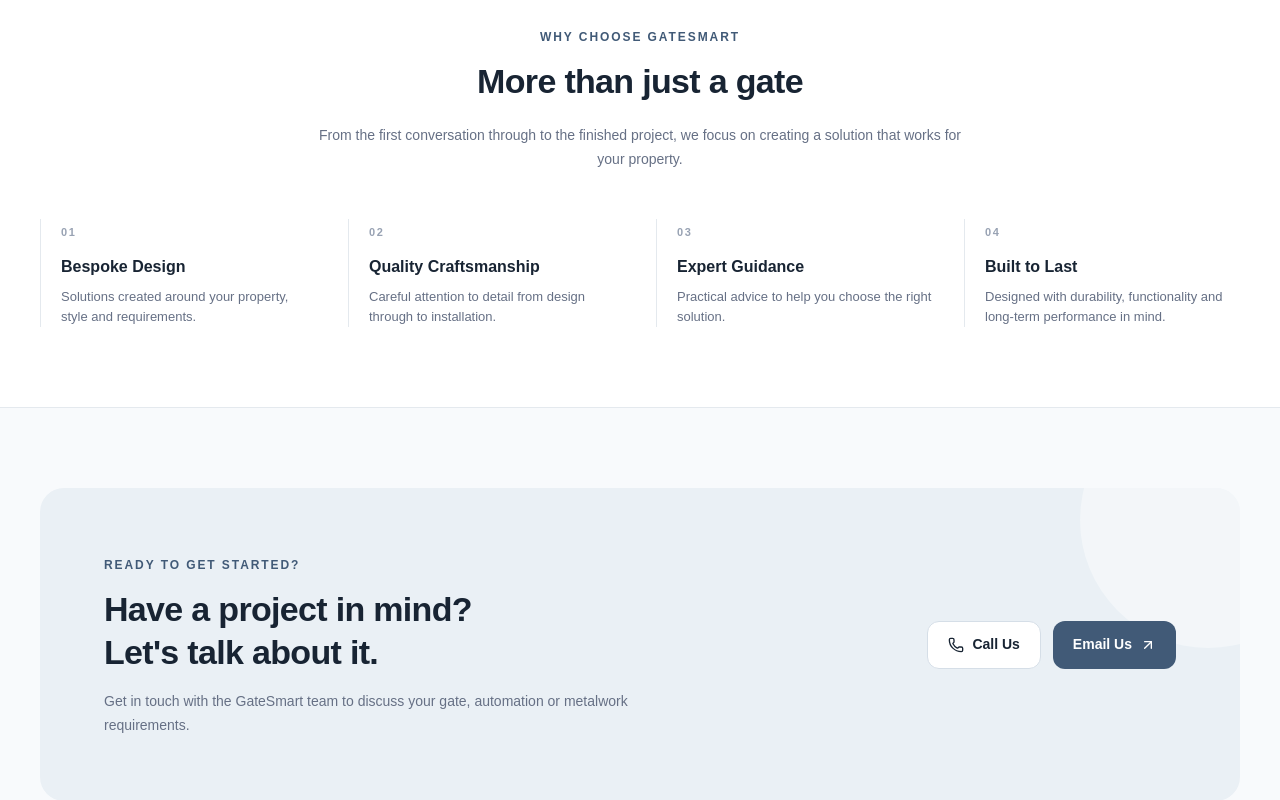
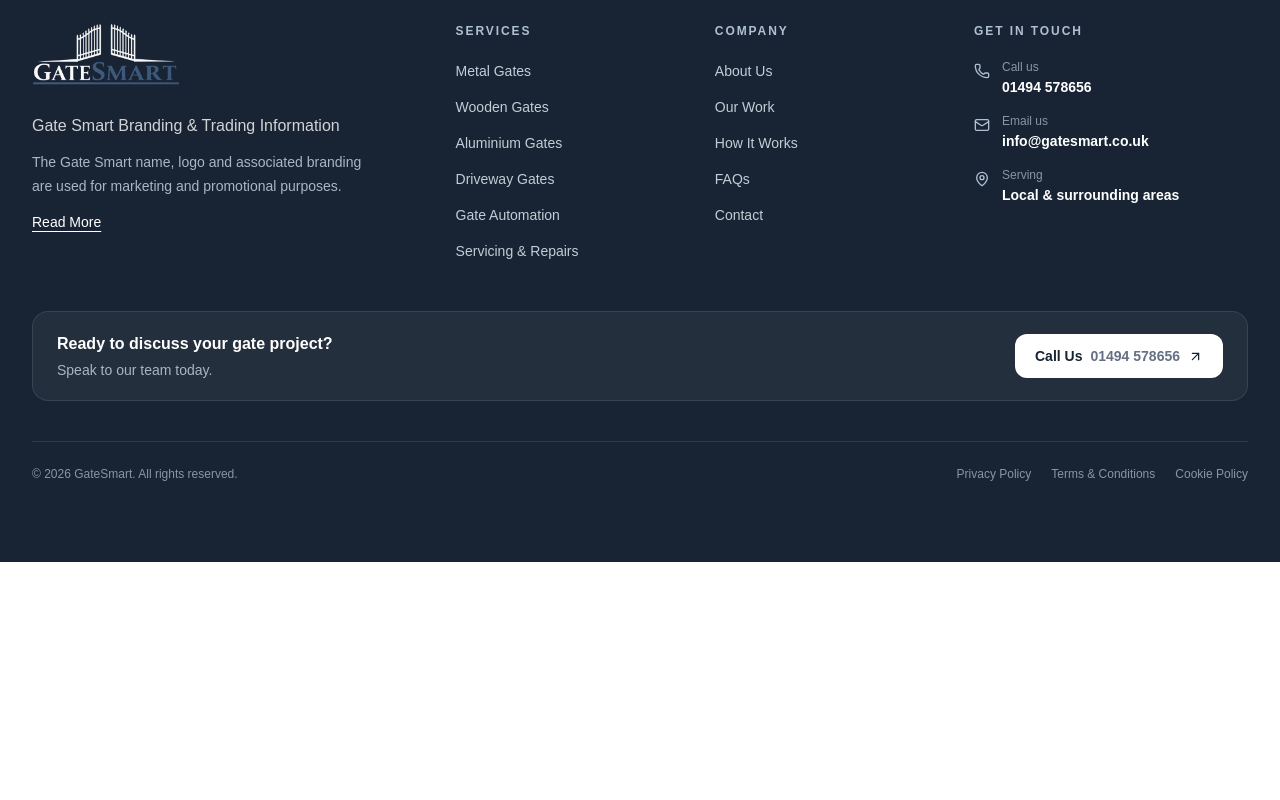
Before and after one commit to joySutradhor/c-gate-smart-website, a Next.js app: page /contact in a window 1280 px wide. Shown: the part 1860-2660 px from the top of the page. After the commit the page ends 2422 px from the top, so only its background shows below. Built offline with nearby package versions, Linux system fonts and the light colour scheme.

Commit message:
contact page added

```diff
--- a/app/contact/page.jsx
+++ b/app/contact/page.jsx
@@ -1465,351 +1465,8 @@
       </section>
 
 
-      {/* =====================================================
-          WHY CONTACT US
-      ====================================================== */}
-
-      <section className="border-y border-[#E4E9EE] bg-white">
-
-        <div
-          className="
-            mx-auto
-            max-w-7xl
-            px-5
-            py-16
-
-            sm:px-8
-
-            lg:px-10
-            lg:py-20
-          "
-        >
-
-          <div
-            className="
-              mx-auto
-              max-w-2xl
-              text-center
-            "
-          >
-
-            <span
-              className="
-                text-[12px]
-                font-semibold
-                uppercase
-                tracking-[0.16em]
-                text-[#415A77]
-              "
-            >
-              Why Choose GateSmart
-            </span>
-
-
-            <h2
-              className="
-                mt-2
-                text-[28px]
-                font-semibold
-                tracking-[-0.02em]
-                text-[#182433]
-
-                sm:text-[34px]
-              "
-            >
-              More than just a gate
-            </h2>
-
-
-            <p
-              className="
-                mt-4
-                text-[14px]
-                leading-6
-                text-[#667085]
-              "
-            >
-              From the first conversation through to the
-              finished project, we focus on creating a
-              solution that works for your property.
-            </p>
-
-          </div>
-
-
-          {/* Features */}
-
-          <div
-            className="
-              mt-12
-              grid
-              gap-8
-
-              sm:grid-cols-2
-
-              lg:grid-cols-4
-            "
-          >
-
-            {[
-              {
-                number: "01",
-                title: "Bespoke Design",
-                text: "Solutions created around your property, style and requirements.",
-              },
-
-              {
-                number: "02",
-                title: "Quality Craftsmanship",
-                text: "Careful attention to detail from design through to installation.",
-              },
-
-              {
-                number: "03",
-                title: "Expert Guidance",
-                text: "Practical advice to help you choose the right solution.",
-              },
-
-              {
-                number: "04",
-                title: "Built to Last",
-                text: "Designed with durability, functionality and long-term performance in mind.",
-              },
-            ].map((item) => (
-
-              <div
-                key={item.number}
-                className="
-                  border-l
-                  border-[#E4E9EE]
-                  pl-5
-                "
-              >
-
-                <span
-                  className="
-                    text-[11px]
-                    font-semibold
-                    tracking-[0.14em]
-                    text-[#98A2B3]
-                  "
-                >
-                  {item.number}
-                </span>
-
-                <h3
-                  className="
-                    mt-3
-                    text-[16px]
-                    font-semibold
-                    text-[#182433]
-                  "
-                >
-                  {item.title}
-                </h3>
-
-                <p
-                  className="
-                    mt-2
-                    text-[13px]
-                    leading-5
-                    text-[#667085]
-                  "
-                >
-                  {item.text}
-                </p>
-
-              </div>
-
-            ))}
-
-          </div>
-
-        </div>
-
-      </section>
-
-
-      {/* =====================================================
-          FINAL CTA
-      ====================================================== */}
-
-      <section
-        className="
-          mx-auto
-          max-w-7xl
-          px-5
-          py-16
-
-          sm:px-8
-
-          lg:px-10
-          lg:py-20
-        "
-      >
-
-        <div
-          className="
-            relative
-            overflow-hidden
-            rounded-3xl
-            bg-[#EAF0F5]
-            px-6
-            py-12
-
-            sm:px-10
-            sm:py-14
-
-            lg:px-16
-            lg:py-16
-          "
-        >
-
-          {/* Decorative Circle */}
-
-          <div
-            className="
-              pointer-events-none
-              absolute
-              -right-24
-              -top-24
-              h-64
-              w-64
-              rounded-full
-              bg-white
-              opacity-40
-            "
-          />
-
-
-          <div
-            className="
-              relative
-              flex
-              flex-col
-              gap-8
-
-              lg:flex-row
-              lg:items-center
-              lg:justify-between
-            "
-          >
-
-            <div className="max-w-2xl">
-
-              <span
-                className="
-                  text-[12px]
-                  font-semibold
-                  uppercase
-                  tracking-[0.16em]
-                  text-[#415A77]
-                "
-              >
-                Ready to Get Started?
-              </span>
-
-
-              <h2
-                className="
-                  mt-3
-                  text-[27px]
-                  font-semibold
-                  leading-tight
-                  tracking-[-0.02em]
-                  text-[#182433]
-
-                  sm:text-[34px]
-                "
-              >
-                Have a project in mind?
-                <span className="block">
-                  Let&apos;s talk about it.
-                </span>
-              </h2>
-
-
-              <p
-                className="
-                  mt-4
-                  max-w-xl
-                  text-[14px]
-                  leading-6
-                  text-[#667085]
-                "
-              >
-                Get in touch with the GateSmart team
-                to discuss your gate, automation or
-                metalwork requirements.
-              </p>
-
-            </div>
-
-
-            <div
-              className="
-                flex
-                flex-col
-                gap-3
-
-                sm:flex-row
-              "
-            >
-
-              <a
-                href="tel:+4401494 578656"
-                className="
-                  inline-flex
-                  h-12
-                  items-center
-                  justify-center
-                  gap-2
-                  rounded-xl
-                  border
-                  border-[#D5DEE7]
-                  bg-white
-                  px-5
-                  text-[14px]
-                  font-semibold
-                  text-[#182433]
-                  transition
-                  hover:bg-[#F8FAFC]
-                "
-              >
-                <Phone size={16} />
-                Call Us
-              </a>
-
-
-              <a
-                href="mailto:info@gatesmart.co.uk"
-                className="
-                  inline-flex
-                  h-12
-                  items-center
-                  justify-center
-                  gap-2
-                  rounded-xl
-                  bg-[#415A77]
-                  px-5
-                  text-[14px]
-                  font-semibold
-                  text-white
-                  transition
-                  hover:bg-[#344B65]
-                "
-              >
-                Email Us
-                <ArrowUpRight size={16} />
-              </a>
-
-            </div>
-
-          </div>
-
-        </div>
-
-      </section>
+
+
 
     </main>
   );
```
